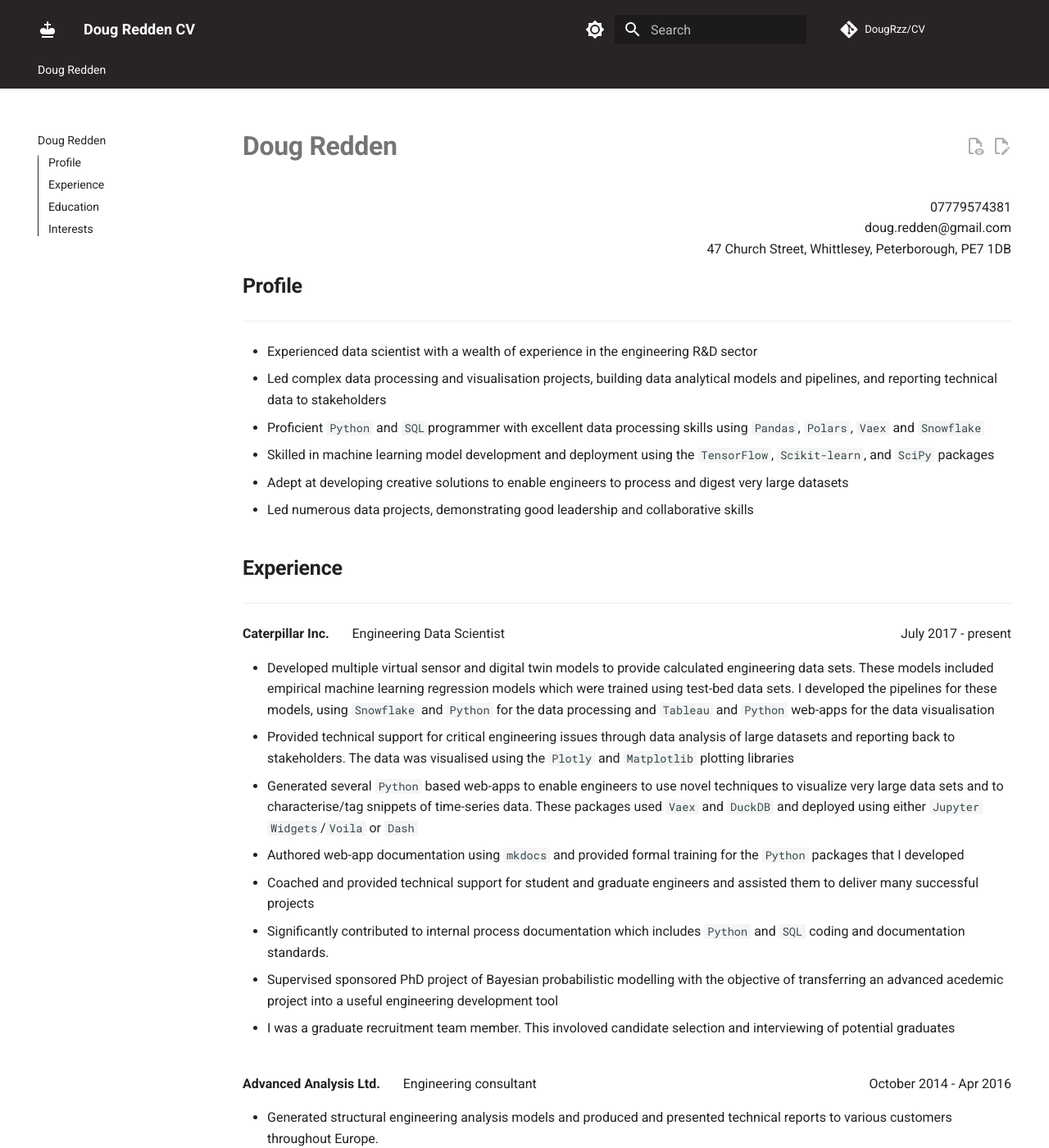
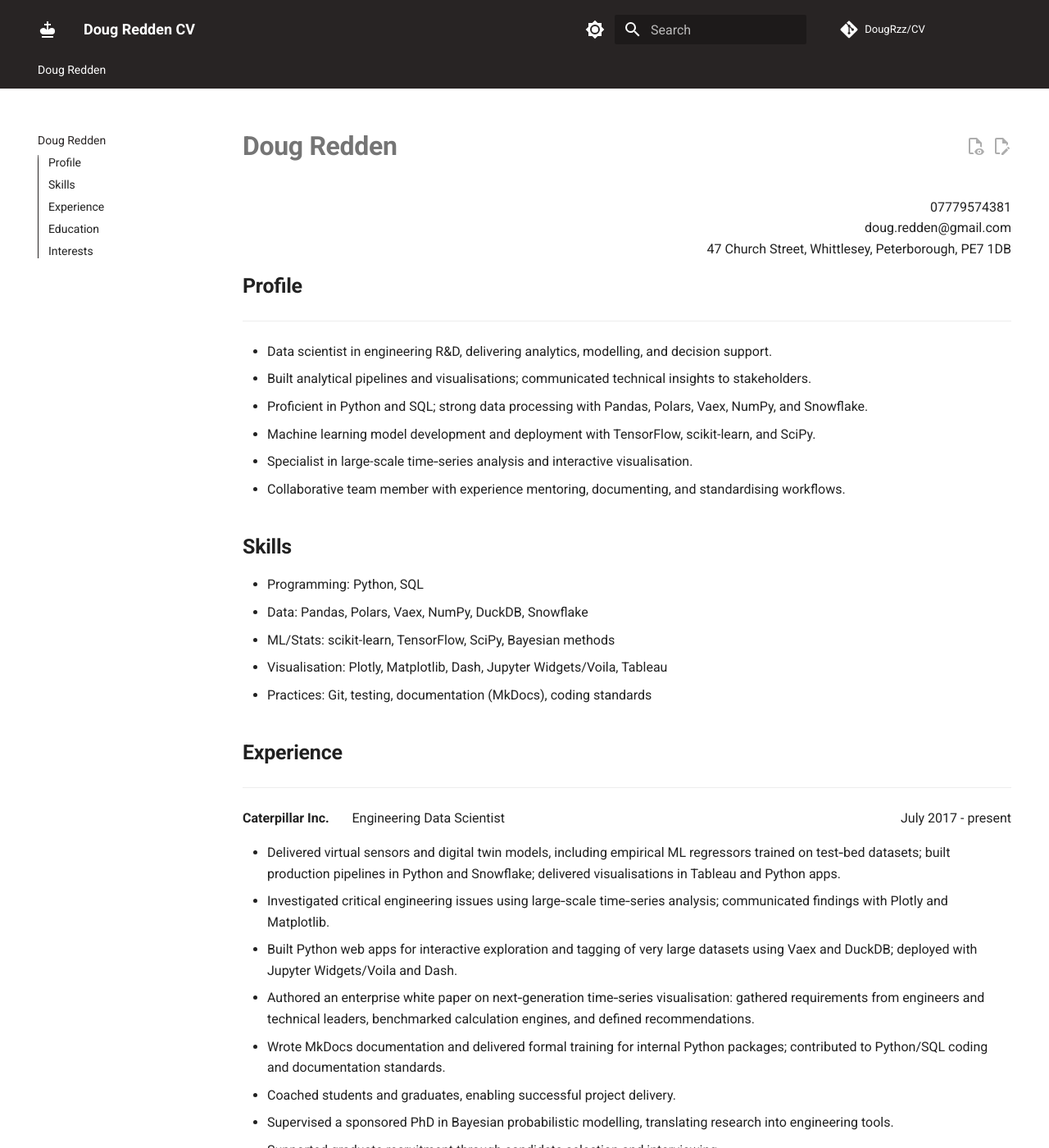
Before and after one commit to DougRzz/CV, an MkDocs documentation site: the page built from docs/index.md, in a window 1280 px wide and 1400 px high. Shown: the whole window at 82% size. Built offline with MkDocs 1.6.1 and Material for MkDocs 9.7.7, drawn with Linux system fonts in a browser that asks for light colours; comment, search, counter and statistics services are not loaded; some of the changed text lies outside the part shown.

Commit message:
Update index.md

```diff
--- a/docs/index.md
+++ b/docs/index.md
@@ -14,12 +14,20 @@
 ## Profile
 
 ---
-* Experienced data scientist with a wealth of experience in the engineering R&D sector
-* Led complex data processing and visualisation projects, building data analytical models and pipelines, and reporting technical data to stakeholders
-* Proficient `Python` and `SQL`programmer with excellent data processing skills using `Pandas`, `Polars`, `Vaex` and `Snowflake`
-* Skilled in machine learning model development and deployment using the `TensorFlow`, `Scikit-learn`, and `SciPy` packages
-* Adept at developing creative solutions to enable engineers to process and digest very large datasets
-* Led numerous data projects, demonstrating good leadership and collaborative skills
+- Data scientist in engineering R&D, delivering analytics, modelling, and decision support.
+- Built analytical pipelines and visualisations; communicated technical insights to stakeholders.
+- Proficient in Python and SQL; strong data processing with Pandas, Polars, Vaex, NumPy, and Snowflake.
+- Machine learning model development and deployment with TensorFlow, scikit-learn, and SciPy.
+- Specialist in large-scale time‑series analysis and interactive visualisation.
+- Collaborative team member with experience mentoring, documenting, and standardising workflows.
+
+## Skills
+
+- Programming: Python, SQL
+- Data: Pandas, Polars, Vaex, NumPy, DuckDB, Snowflake
+- ML/Stats: scikit-learn, TensorFlow, SciPy, Bayesian methods
+- Visualisation: Plotly, Matplotlib, Dash, Jupyter Widgets/Voila, Tableau
+- Practices: Git, testing, documentation (MkDocs), coding standards
 
 ## Experience
 
@@ -32,14 +40,15 @@
         <span > <br></span>
 </div>
 
-*   Developed multiple virtual sensor and digital twin models to provide calculated engineering data sets. These models included empirical machine learning regression models which were trained using test-bed data sets. I developed the pipelines for these models, using `Snowflake` and `Python` for the data processing and `Tableau` and `Python` web-apps for the data visualisation
-*   Provided technical support for critical engineering issues through data analysis of large datasets and reporting back to stakeholders. The data was visualised using the `Plotly` and `Matplotlib` plotting libraries
-*   Generated several `Python` based web-apps to enable engineers to use novel techniques to visualize very large data sets and to characterise/tag snippets of time-series data. These packages used `Vaex` and `DuckDB` and deployed using either `Jupyter Widgets`/`Voila` or `Dash`
-*   Authored web-app documentation using `mkdocs` and provided formal training for the `Python` packages that I developed
-*   Coached and provided technical support for student and graduate engineers and assisted them to deliver many successful projects
-*   Significantly contributed to internal process documentation which includes `Python` and `SQL` coding and documentation standards.
-*   Supervised sponsored PhD project of Bayesian probabilistic modelling with the objective of transferring an advanced acedemic project into a useful engineering development tool
-*   I was a graduate recruitment team member. This involoved candidate selection and interviewing of potential graduates
+- Delivered virtual sensors and digital twin models, including empirical ML regressors trained on test‑bed datasets; built production pipelines in Python and Snowflake; delivered visualisations in Tableau and Python apps.
+- Investigated critical engineering issues using large‑scale time‑series analysis; communicated findings with Plotly and Matplotlib.
+- Built Python web apps for interactive exploration and tagging of very large datasets using Vaex and DuckDB; deployed with Jupyter Widgets/Voila and Dash.
+- Authored an enterprise white paper on next‑generation time‑series visualisation: gathered requirements from engineers and technical leaders, benchmarked calculation engines, and defined recommendations.
+- Wrote MkDocs documentation and delivered formal training for internal Python packages; contributed to Python/SQL coding and documentation standards.
+- Coached students and graduates, enabling successful project delivery.
+- Supervised a sponsored PhD in Bayesian probabilistic modelling, translating research into engineering tools.
+- Supported graduate recruitment through candidate selection and interviewing.
+
 
 
 <div>
@@ -50,8 +59,9 @@
         <span > <br></span>
 </div>
 
-*   Generated structural engineering analysis models and produced and presented technical reports to various customers throughout Europe.
-*   Automated report generation, processing data in `Python` and the `Matplotlib` plotting libary
+- Built structural analysis models and produced/presented technical reports to customers across Europe.
+- Automated report generation and data processing in Python and Matplotlib.
+
 
 
 
@@ -64,7 +74,7 @@
         <span > <br></span>
 </div>
 
-*	Developed several process to improve the efficiency of component structural analysis. The UI and backend was scripted in `Python`, standardising processes and improvde the efficiency of workflows
+- Developed processes and Python tooling (UI and back end) to standardise and accelerate component structural analysis workflows.
 
 <div>
          <span > <br></span>
@@ -74,8 +84,9 @@
         <span > <br></span>
 </div>
 
-*	Led the development of simulation tools and methods for internal and external consultancy projects
-*	Managed external projects developed by several consultancies. This included managing the project deliverables and timing, validating results and documentation
+- Led development of simulation tools and methods for internal and external consultancy projects.
+- Managed multiple external consultancy projects: deliverables, timelines, validation, and documentation.
+
 
 
 <div>
@@ -86,9 +97,10 @@
         <span > <br></span>
 </div>
 
-*	As the sole FE engineer at CAUK, I project-managed and reviewed all FE work produced by Changan HQ for two engine upgrade programs
-*	Generated FEA and multibody dynamics simulations. This included data processing and process automation using `Python`
-*	Traveled to Changan Automobile headquarters in Chongqing, China, to provide project planning support and structural simulation technical training
+- Sole FE engineer at CAUK; project‑managed and reviewed FE work from Changan HQ for two engine upgrade programmes.
+- Ran FEA and multibody dynamics simulations; automated workflows and data processing in Python.
+- Travelled to Chongqing, China, to deliver project planning support and structural simulation training.
+
 
 <div>
          <span > <br></span>
@@ -99,9 +111,9 @@
 </div>
 
 
-*	Successfully completed a engine system dynamic assessment for an internal customer using innovative numerical methods that combined `Nastran` and `MATLAB`
-*	Conducted NVH, thermal mechanical, and durability analysis on engine systems. Processed time-series data into the frequency domain using `NumPy`
-*	Presented technical reports and working instructions to design departments and other customers including other Caterpillar R&D locations worldwide
+- Completed an engine system dynamic assessment using combined Nastran and MATLAB methods.
+- Performed NVH, thermo‑mechanical, and durability analyses on engine systems; transformed time‑series data to the frequency domain with NumPy.
+- Authored technical reports and work instructions for design departments and global R&D sites.
 
 <div>
          <span > <br></span>
@@ -111,9 +123,9 @@
         <span > <br></span>
 </div>
 
-*	Responsible for the dynamic analysis and optimization of powertrain components, sub-systems, and full powertrain systems.
-*	Developed `MATLAB` based data visualisation tools for efficient and repeatable simulation processes
-*	Led the NVH Program Attribute Team on an upgrade engine program, liasing with suppliers to review NVH data and trade-offs with other powertrain attributes
+- Performed dynamic analysis and optimisation of powertrain components, subsystems, and full powertrain systems.
+- Built MATLAB‑based data visualisation tools for efficient, repeatable simulation processes.
+- Led the NVH Programme Attribute Team on an engine upgrade, liaising with suppliers and balancing NVH with other attributes.
 
 
 
@@ -147,5 +159,5 @@
 ## Interests
 ---
 
-* I enjoy playing Chess. I am the captain of the Peterborough Chess Club "A" team. I am also the web-site developer for the [club](https://peterboroughchessclub.github.io/site/)
-* Hiking with the dogs, often exploring abandoned Victorian buildings, tunnels, and bridges. It’s a great way to discover the hidden history of Cambridgeshire and beyond
+- Chess: Captain and website developer for the [Peterborough Chess Club “A” team](https://peterboroughchessclub.github.io/site/).
+- Hiking with the dogs
```
